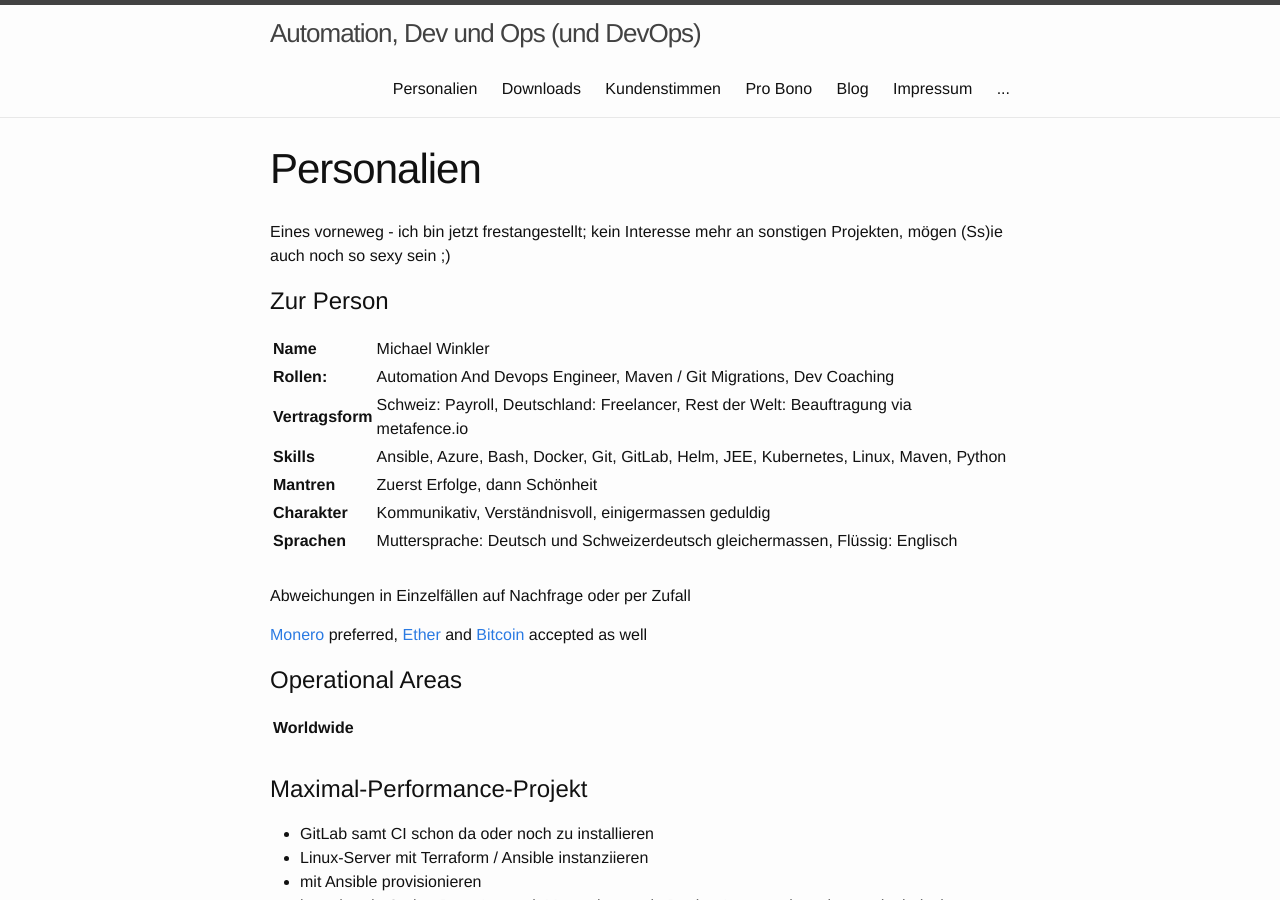
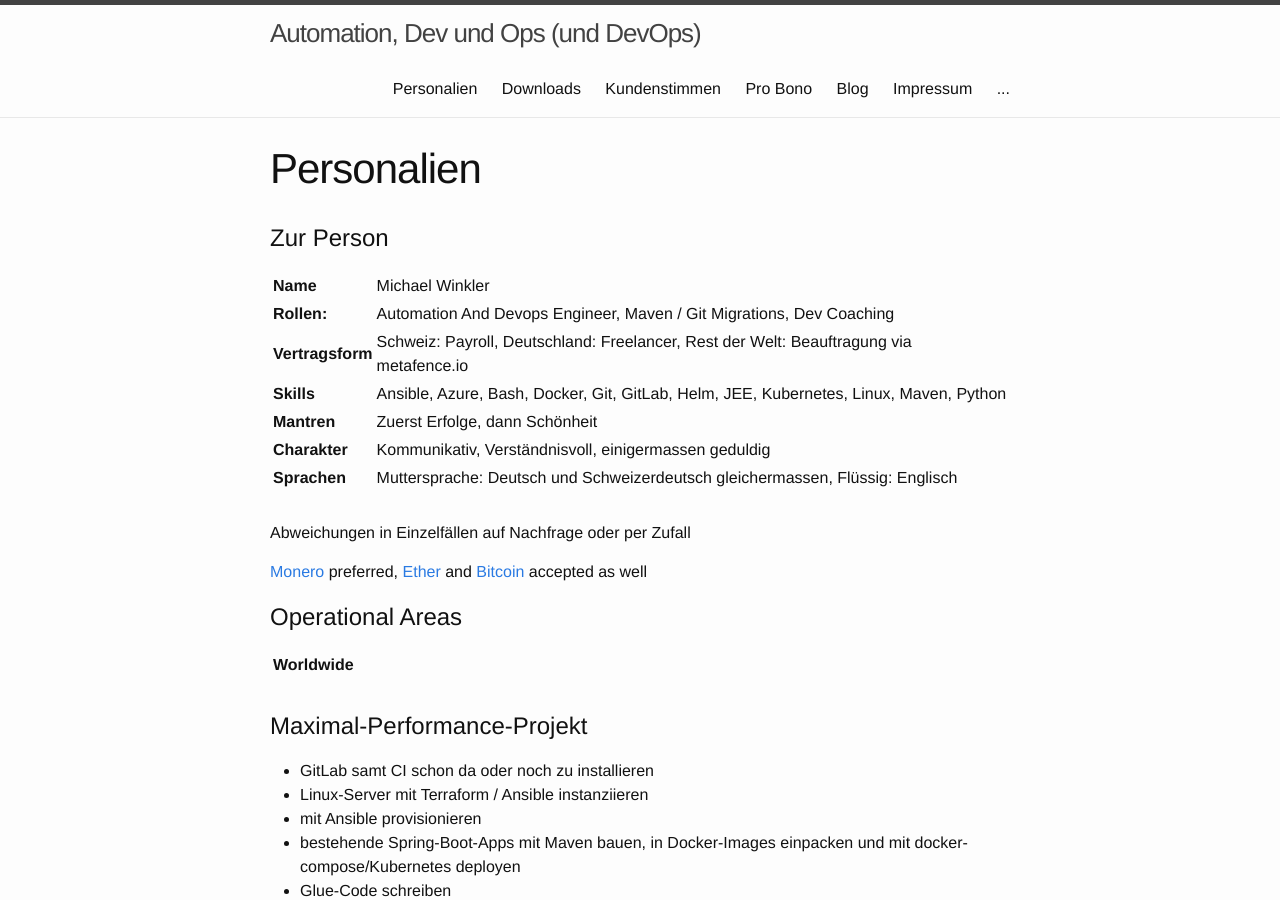
Before and after one commit to micwin/micwin.github.io, a Jekyll site: the page built from 10_personal.md, in a window 1280 px wide and 900 px high. Built offline with Jekyll 4.4.1, drawn with Linux system fonts in a browser that asks for light colours.

Commit message:
wieder freiberufler haha
This reverts commit 5b6e043e800c6e5672756d19d8b2433fc654ba1d.

```diff
--- a/10_personal.md
+++ b/10_personal.md
@@ -4,7 +4,6 @@ title: Personalien
 permalink: /personal/
 ---
 
-Eines vorneweg - ich bin jetzt frestangestellt; kein Interesse mehr an sonstigen Projekten, mögen (Ss)ie auch noch so sexy sein ;)
 # Zur Person #
 
 | **Name** | Michael Winkler  |
```
